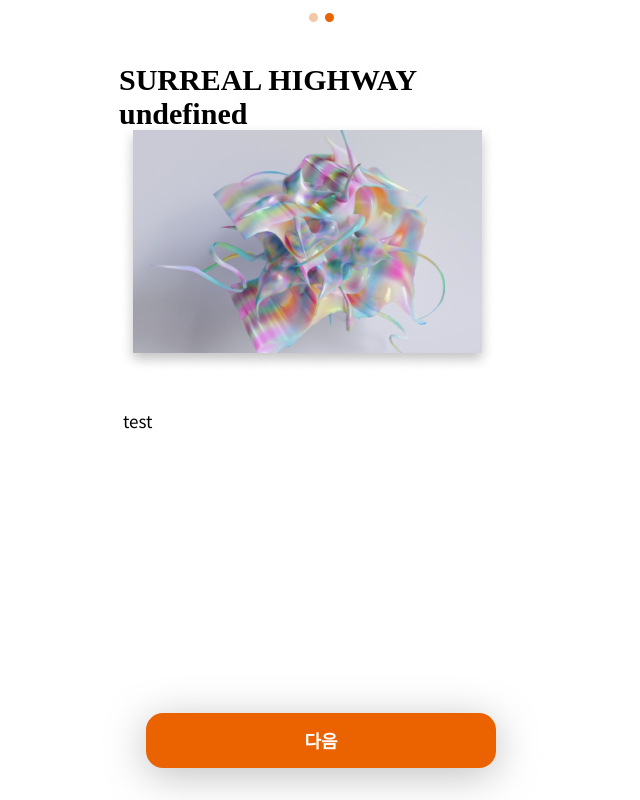
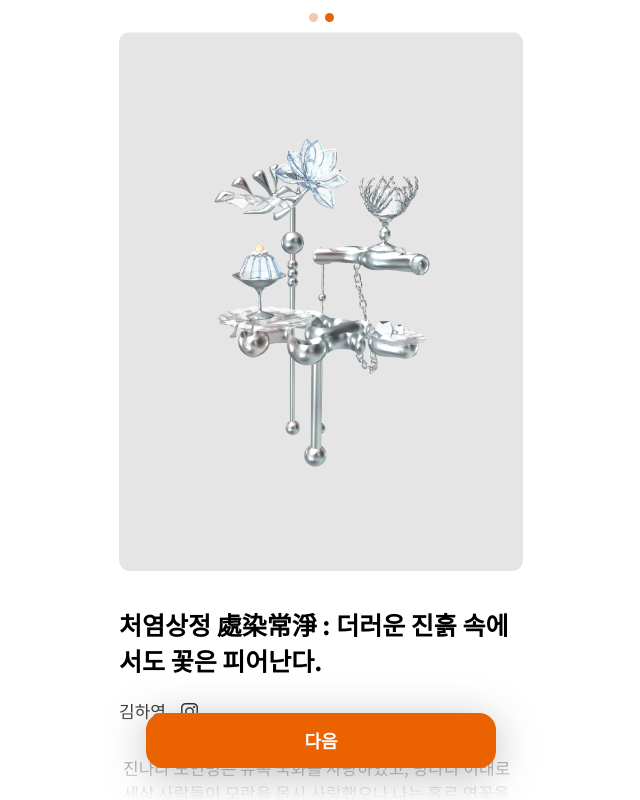
Before and after one commit to youseop/unknownocean_web, a React (Create React App) app: page / in a window 1280 px wide. Both pictures are taken after a click on the element 648 px from the left and 17 px from the top of the page. Shown: the top 800 px of the page, without its empty margins (319-959 px from the left). Built offline with nearby package versions, Linux system fonts and the light colour scheme; no server answers; a web font is replaced by a local one.

Commit message:
Edit layout of second page

```diff
--- a/public/index.html
+++ b/public/index.html
@@ -4,11 +4,12 @@
     <meta charset="utf-8" />
     <link rel="icon" href="%PUBLIC_URL%/favicon.ico" />
     <meta name="viewport" content="width=device-width, initial-scale=1" />
-    <meta name="theme-color" content="#000000" />
+    <meta name="theme-color" content="#FFFFFF" />
     <meta
       name="description"
       content="Web site created using create-react-app"
     />
+
     <link rel="apple-touch-icon" href="%PUBLIC_URL%/logo192.png" />
     <!--
       manifest.json provides metadata used when your web app is installed on a
--- a/src/components/SecondPage.tsx
+++ b/src/components/SecondPage.tsx
@@ -1,69 +1,131 @@
 import queryString from "query-string";
 import "../css/SecondPage.scss";
-import Header from "./Header";
+import { onClickInstagramIcon } from "../util/util";
 const artist1 = require("../img/artist_01.png");
+const artist2 = require("../img/artist_02.png");
+const instagramIcon = require("../img/instagram_icon.png");
 
 function SecondPage() {
   const code = queryString.parse(window.location.search).code;
   const artistCode = code ? Number(code) : 0;
-  const contentsOfArtist: { text: string; src: string }[] = [
+  const contentsOfArtist: {
+    title: string;
+    artist: string;
+    instagramUrl: string;
+    desc: string;
+    src: string;
+  }[] = [
     {
-      text: "test",
+      title: `처염상정 處染常淨 : 더러운 진흙 속에서도 꽃은 피어난다.`,
+      artist: "김하영",
+      instagramUrl: "https://www.instagram.com/_youseop/",
+      desc: `진나라 도연명은 유독 국화를 사랑하였고, 당나라 이래로 세상 사람들이 모란을 몹시 사랑했으나 나는 홀로 연꽃을 사랑한다.
+
+진흙에서 나왔어도 물들지 않고, 속은 통해 있고 밖은 곧아, 덩굴 지지 않고 가지도 치지 않는다.
+
+향기는 멀수록 더욱 맑고, 우뚝 깨끗하게 서 있으며 멀리서 바라볼 수는 있으나 함부로 가지고 놀 수는 없으니, 꽃의 고고한 풍채가 더욱 도드라진다.
+
+이 풍진(風塵) 세상에서 연꽃같이 곱고 정결하게 살아가는 이 그 몇이나 될까.
+
+연꽃같이 강인하고 순수한 누군가의 마음을 다채로운 오브젝트로 그려내어본다.`,
+      src: artist2,
+    },
+    {
+      title: "",
+      artist: "",
+      instagramUrl: "",
+      desc: "〈MANNA〉는 ‘이것이 무엇이냐’를 뜻하는 히브리어로, 관람자는 첫 번째 가상 공간에서 의문을 자아내는 알 수 없고 기이한 조각들을 만나게 됩니다.\n\n현실과 디지털 환경의 중간지대인 ’화면’이라는 차원에서, 관람자는 부유하는 조각들의 외형과 색상을 감상할 수 있습니다. 형태를 명확하게 특정할 수 없는 이미지들을 통해 ‘이것이 무엇인지’ 스스로 답을 내려볼 수 있습니다.\n\n해당 가상 공간에서 총 22점의 조각들이 전시되며, 이는 서리얼 하이웨이가 지난 8월 공개했던 시리즈 8집 《MANNA》의 작품 16점과 신작 6점을 더한 것입니다.",
       src: artist1,
     },
     {
-      text: "〈MANNA〉는 ‘이것이 무엇이냐’를 뜻하는 히브리어로, 관람자는 첫 번째 가상 공간에서 의문을 자아내는 알 수 없고 기이한 조각들을 만나게 됩니다.\n\n현실과 디지털 환경의 중간지대인 ’화면’이라는 차원에서, 관람자는 부유하는 조각들의 외형과 색상을 감상할 수 있습니다. 형태를 명확하게 특정할 수 없는 이미지들을 통해 ‘이것이 무엇인지’ 스스로 답을 내려볼 수 있습니다.\n\n해당 가상 공간에서 총 22점의 조각들이 전시되며, 이는 서리얼 하이웨이가 지난 8월 공개했던 시리즈 8집 《MANNA》의 작품 16점과 신작 6점을 더한 것입니다.",
+      title: "",
+      artist: "",
+      instagramUrl: "",
+      desc: "〈MANNA〉는 ‘이것이 무엇이냐’를 뜻하는 히브리어로, 관람자는 첫 번째 가상 공간에서 의문을 자아내는 알 수 없고 기이한 조각들을 만나게 됩니다.\n\n현실과 디지털 환경의 중간지대인 ’화면’이라는 차원에서, 관람자는 부유하는 조각들의 외형과 색상을 감상할 수 있습니다. 형태를 명확하게 특정할 수 없는 이미지들을 통해 ‘이것이 무엇인지’ 스스로 답을 내려볼 수 있습니다.\n\n해당 가상 공간에서 총 22점의 조각들이 전시되며, 이는 서리얼 하이웨이가 지난 8월 공개했던 시리즈 8집 《MANNA》의 작품 16점과 신작 6점을 더한 것입니다.",
       src: artist1,
     },
     {
-      text: "〈MANNA〉는 ‘이것이 무엇이냐’를 뜻하는 히브리어로, 관람자는 첫 번째 가상 공간에서 의문을 자아내는 알 수 없고 기이한 조각들을 만나게 됩니다.\n\n현실과 디지털 환경의 중간지대인 ’화면’이라는 차원에서, 관람자는 부유하는 조각들의 외형과 색상을 감상할 수 있습니다. 형태를 명확하게 특정할 수 없는 이미지들을 통해 ‘이것이 무엇인지’ 스스로 답을 내려볼 수 있습니다.\n\n해당 가상 공간에서 총 22점의 조각들이 전시되며, 이는 서리얼 하이웨이가 지난 8월 공개했던 시리즈 8집 《MANNA》의 작품 16점과 신작 6점을 더한 것입니다.",
+      title: "",
+      artist: "",
+      instagramUrl: "",
+      desc: "〈MANNA〉는 ‘이것이 무엇이냐’를 뜻하는 히브리어로, 관람자는 첫 번째 가상 공간에서 의문을 자아내는 알 수 없고 기이한 조각들을 만나게 됩니다.\n\n현실과 디지털 환경의 중간지대인 ’화면’이라는 차원에서, 관람자는 부유하는 조각들의 외형과 색상을 감상할 수 있습니다. 형태를 명확하게 특정할 수 없는 이미지들을 통해 ‘이것이 무엇인지’ 스스로 답을 내려볼 수 있습니다.\n\n해당 가상 공간에서 총 22점의 조각들이 전시되며, 이는 서리얼 하이웨이가 지난 8월 공개했던 시리즈 8집 《MANNA》의 작품 16점과 신작 6점을 더한 것입니다.",
       src: artist1,
     },
     {
-      text: "〈MANNA〉는 ‘이것이 무엇이냐’를 뜻하는 히브리어로, 관람자는 첫 번째 가상 공간에서 의문을 자아내는 알 수 없고 기이한 조각들을 만나게 됩니다.\n\n현실과 디지털 환경의 중간지대인 ’화면’이라는 차원에서, 관람자는 부유하는 조각들의 외형과 색상을 감상할 수 있습니다. 형태를 명확하게 특정할 수 없는 이미지들을 통해 ‘이것이 무엇인지’ 스스로 답을 내려볼 수 있습니다.\n\n해당 가상 공간에서 총 22점의 조각들이 전시되며, 이는 서리얼 하이웨이가 지난 8월 공개했던 시리즈 8집 《MANNA》의 작품 16점과 신작 6점을 더한 것입니다.",
+      title: "",
+      artist: "",
+      instagramUrl: "",
+      desc: "〈MANNA〉는 ‘이것이 무엇이냐’를 뜻하는 히브리어로, 관람자는 첫 번째 가상 공간에서 의문을 자아내는 알 수 없고 기이한 조각들을 만나게 됩니다.\n\n현실과 디지털 환경의 중간지대인 ’화면’이라는 차원에서, 관람자는 부유하는 조각들의 외형과 색상을 감상할 수 있습니다. 형태를 명확하게 특정할 수 없는 이미지들을 통해 ‘이것이 무엇인지’ 스스로 답을 내려볼 수 있습니다.\n\n해당 가상 공간에서 총 22점의 조각들이 전시되며, 이는 서리얼 하이웨이가 지난 8월 공개했던 시리즈 8집 《MANNA》의 작품 16점과 신작 6점을 더한 것입니다.",
       src: artist1,
     },
     {
-      text: "〈MANNA〉는 ‘이것이 무엇이냐’를 뜻하는 히브리어로, 관람자는 첫 번째 가상 공간에서 의문을 자아내는 알 수 없고 기이한 조각들을 만나게 됩니다.\n\n현실과 디지털 환경의 중간지대인 ’화면’이라는 차원에서, 관람자는 부유하는 조각들의 외형과 색상을 감상할 수 있습니다. 형태를 명확하게 특정할 수 없는 이미지들을 통해 ‘이것이 무엇인지’ 스스로 답을 내려볼 수 있습니다.\n\n해당 가상 공간에서 총 22점의 조각들이 전시되며, 이는 서리얼 하이웨이가 지난 8월 공개했던 시리즈 8집 《MANNA》의 작품 16점과 신작 6점을 더한 것입니다.",
+      title: "",
+      artist: "",
+      instagramUrl: "",
+      desc: "〈MANNA〉는 ‘이것이 무엇이냐’를 뜻하는 히브리어로, 관람자는 첫 번째 가상 공간에서 의문을 자아내는 알 수 없고 기이한 조각들을 만나게 됩니다.\n\n현실과 디지털 환경의 중간지대인 ’화면’이라는 차원에서, 관람자는 부유하는 조각들의 외형과 색상을 감상할 수 있습니다. 형태를 명확하게 특정할 수 없는 이미지들을 통해 ‘이것이 무엇인지’ 스스로 답을 내려볼 수 있습니다.\n\n해당 가상 공간에서 총 22점의 조각들이 전시되며, 이는 서리얼 하이웨이가 지난 8월 공개했던 시리즈 8집 《MANNA》의 작품 16점과 신작 6점을 더한 것입니다.",
       src: artist1,
     },
     {
-      text: "〈MANNA〉는 ‘이것이 무엇이냐’를 뜻하는 히브리어로, 관람자는 첫 번째 가상 공간에서 의문을 자아내는 알 수 없고 기이한 조각들을 만나게 됩니다.\n\n현실과 디지털 환경의 중간지대인 ’화면’이라는 차원에서, 관람자는 부유하는 조각들의 외형과 색상을 감상할 수 있습니다. 형태를 명확하게 특정할 수 없는 이미지들을 통해 ‘이것이 무엇인지’ 스스로 답을 내려볼 수 있습니다.\n\n해당 가상 공간에서 총 22점의 조각들이 전시되며, 이는 서리얼 하이웨이가 지난 8월 공개했던 시리즈 8집 《MANNA》의 작품 16점과 신작 6점을 더한 것입니다.",
+      title: "",
+      artist: "",
+      instagramUrl: "",
+      desc: "〈MANNA〉는 ‘이것이 무엇이냐’를 뜻하는 히브리어로, 관람자는 첫 번째 가상 공간에서 의문을 자아내는 알 수 없고 기이한 조각들을 만나게 됩니다.\n\n현실과 디지털 환경의 중간지대인 ’화면’이라는 차원에서, 관람자는 부유하는 조각들의 외형과 색상을 감상할 수 있습니다. 형태를 명확하게 특정할 수 없는 이미지들을 통해 ‘이것이 무엇인지’ 스스로 답을 내려볼 수 있습니다.\n\n해당 가상 공간에서 총 22점의 조각들이 전시되며, 이는 서리얼 하이웨이가 지난 8월 공개했던 시리즈 8집 《MANNA》의 작품 16점과 신작 6점을 더한 것입니다.",
       src: artist1,
     },
     {
-      text: "〈MANNA〉는 ‘이것이 무엇이냐’를 뜻하는 히브리어로, 관람자는 첫 번째 가상 공간에서 의문을 자아내는 알 수 없고 기이한 조각들을 만나게 됩니다.\n\n현실과 디지털 환경의 중간지대인 ’화면’이라는 차원에서, 관람자는 부유하는 조각들의 외형과 색상을 감상할 수 있습니다. 형태를 명확하게 특정할 수 없는 이미지들을 통해 ‘이것이 무엇인지’ 스스로 답을 내려볼 수 있습니다.\n\n해당 가상 공간에서 총 22점의 조각들이 전시되며, 이는 서리얼 하이웨이가 지난 8월 공개했던 시리즈 8집 《MANNA》의 작품 16점과 신작 6점을 더한 것입니다.",
+      title: "",
+      artist: "",
+      instagramUrl: "",
+      desc: "〈MANNA〉는 ‘이것이 무엇이냐’를 뜻하는 히브리어로, 관람자는 첫 번째 가상 공간에서 의문을 자아내는 알 수 없고 기이한 조각들을 만나게 됩니다.\n\n현실과 디지털 환경의 중간지대인 ’화면’이라는 차원에서, 관람자는 부유하는 조각들의 외형과 색상을 감상할 수 있습니다. 형태를 명확하게 특정할 수 없는 이미지들을 통해 ‘이것이 무엇인지’ 스스로 답을 내려볼 수 있습니다.\n\n해당 가상 공간에서 총 22점의 조각들이 전시되며, 이는 서리얼 하이웨이가 지난 8월 공개했던 시리즈 8집 《MANNA》의 작품 16점과 신작 6점을 더한 것입니다.",
       src: artist1,
     },
     {
-      text: "〈MANNA〉는 ‘이것이 무엇이냐’를 뜻하는 히브리어로, 관람자는 첫 번째 가상 공간에서 의문을 자아내는 알 수 없고 기이한 조각들을 만나게 됩니다.\n\n현실과 디지털 환경의 중간지대인 ’화면’이라는 차원에서, 관람자는 부유하는 조각들의 외형과 색상을 감상할 수 있습니다. 형태를 명확하게 특정할 수 없는 이미지들을 통해 ‘이것이 무엇인지’ 스스로 답을 내려볼 수 있습니다.\n\n해당 가상 공간에서 총 22점의 조각들이 전시되며, 이는 서리얼 하이웨이가 지난 8월 공개했던 시리즈 8집 《MANNA》의 작품 16점과 신작 6점을 더한 것입니다.",
+      title: "",
+      artist: "",
+      instagramUrl: "",
+      desc: "〈MANNA〉는 ‘이것이 무엇이냐’를 뜻하는 히브리어로, 관람자는 첫 번째 가상 공간에서 의문을 자아내는 알 수 없고 기이한 조각들을 만나게 됩니다.\n\n현실과 디지털 환경의 중간지대인 ’화면’이라는 차원에서, 관람자는 부유하는 조각들의 외형과 색상을 감상할 수 있습니다. 형태를 명확하게 특정할 수 없는 이미지들을 통해 ‘이것이 무엇인지’ 스스로 답을 내려볼 수 있습니다.\n\n해당 가상 공간에서 총 22점의 조각들이 전시되며, 이는 서리얼 하이웨이가 지난 8월 공개했던 시리즈 8집 《MANNA》의 작품 16점과 신작 6점을 더한 것입니다.",
       src: artist1,
     },
     {
-      text: "〈MANNA〉는 ‘이것이 무엇이냐’를 뜻하는 히브리어로, 관람자는 첫 번째 가상 공간에서 의문을 자아내는 알 수 없고 기이한 조각들을 만나게 됩니다.\n\n현실과 디지털 환경의 중간지대인 ’화면’이라는 차원에서, 관람자는 부유하는 조각들의 외형과 색상을 감상할 수 있습니다. 형태를 명확하게 특정할 수 없는 이미지들을 통해 ‘이것이 무엇인지’ 스스로 답을 내려볼 수 있습니다.\n\n해당 가상 공간에서 총 22점의 조각들이 전시되며, 이는 서리얼 하이웨이가 지난 8월 공개했던 시리즈 8집 《MANNA》의 작품 16점과 신작 6점을 더한 것입니다.",
+      title: "",
+      artist: "",
+      instagramUrl: "",
+      desc: "〈MANNA〉는 ‘이것이 무엇이냐’를 뜻하는 히브리어로, 관람자는 첫 번째 가상 공간에서 의문을 자아내는 알 수 없고 기이한 조각들을 만나게 됩니다.\n\n현실과 디지털 환경의 중간지대인 ’화면’이라는 차원에서, 관람자는 부유하는 조각들의 외형과 색상을 감상할 수 있습니다. 형태를 명확하게 특정할 수 없는 이미지들을 통해 ‘이것이 무엇인지’ 스스로 답을 내려볼 수 있습니다.\n\n해당 가상 공간에서 총 22점의 조각들이 전시되며, 이는 서리얼 하이웨이가 지난 8월 공개했던 시리즈 8집 《MANNA》의 작품 16점과 신작 6점을 더한 것입니다.",
       src: artist1,
     },
     {
-      text: "〈MANNA〉는 ‘이것이 무엇이냐’를 뜻하는 히브리어로, 관람자는 첫 번째 가상 공간에서 의문을 자아내는 알 수 없고 기이한 조각들을 만나게 됩니다.\n\n현실과 디지털 환경의 중간지대인 ’화면’이라는 차원에서, 관람자는 부유하는 조각들의 외형과 색상을 감상할 수 있습니다. 형태를 명확하게 특정할 수 없는 이미지들을 통해 ‘이것이 무엇인지’ 스스로 답을 내려볼 수 있습니다.\n\n해당 가상 공간에서 총 22점의 조각들이 전시되며, 이는 서리얼 하이웨이가 지난 8월 공개했던 시리즈 8집 《MANNA》의 작품 16점과 신작 6점을 더한 것입니다.",
+      title: "",
+      artist: "",
+      instagramUrl: "",
+      desc: "〈MANNA〉는 ‘이것이 무엇이냐’를 뜻하는 히브리어로, 관람자는 첫 번째 가상 공간에서 의문을 자아내는 알 수 없고 기이한 조각들을 만나게 됩니다.\n\n현실과 디지털 환경의 중간지대인 ’화면’이라는 차원에서, 관람자는 부유하는 조각들의 외형과 색상을 감상할 수 있습니다. 형태를 명확하게 특정할 수 없는 이미지들을 통해 ‘이것이 무엇인지’ 스스로 답을 내려볼 수 있습니다.\n\n해당 가상 공간에서 총 22점의 조각들이 전시되며, 이는 서리얼 하이웨이가 지난 8월 공개했던 시리즈 8집 《MANNA》의 작품 16점과 신작 6점을 더한 것입니다.",
       src: artist1,
     },
     {
-      text: "〈MANNA〉는 ‘이것이 무엇이냐’를 뜻하는 히브리어로, 관람자는 첫 번째 가상 공간에서 의문을 자아내는 알 수 없고 기이한 조각들을 만나게 됩니다.\n\n현실과 디지털 환경의 중간지대인 ’화면’이라는 차원에서, 관람자는 부유하는 조각들의 외형과 색상을 감상할 수 있습니다. 형태를 명확하게 특정할 수 없는 이미지들을 통해 ‘이것이 무엇인지’ 스스로 답을 내려볼 수 있습니다.\n\n해당 가상 공간에서 총 22점의 조각들이 전시되며, 이는 서리얼 하이웨이가 지난 8월 공개했던 시리즈 8집 《MANNA》의 작품 16점과 신작 6점을 더한 것입니다.",
-      src: artist1,
-    },
-    {
-      text: "〈MANNA〉는 ‘이것이 무엇이냐’를 뜻하는 히브리어로, 관람자는 첫 번째 가상 공간에서 의문을 자아내는 알 수 없고 기이한 조각들을 만나게 됩니다.\n\n현실과 디지털 환경의 중간지대인 ’화면’이라는 차원에서, 관람자는 부유하는 조각들의 외형과 색상을 감상할 수 있습니다. 형태를 명확하게 특정할 수 없는 이미지들을 통해 ‘이것이 무엇인지’ 스스로 답을 내려볼 수 있습니다.\n\n해당 가상 공간에서 총 22점의 조각들이 전시되며, 이는 서리얼 하이웨이가 지난 8월 공개했던 시리즈 8집 《MANNA》의 작품 16점과 신작 6점을 더한 것입니다.",
+      title: "",
+      artist: "",
+      instagramUrl: "",
+      desc: "〈MANNA〉는 ‘이것이 무엇이냐’를 뜻하는 히브리어로, 관람자는 첫 번째 가상 공간에서 의문을 자아내는 알 수 없고 기이한 조각들을 만나게 됩니다.\n\n현실과 디지털 환경의 중간지대인 ’화면’이라는 차원에서, 관람자는 부유하는 조각들의 외형과 색상을 감상할 수 있습니다. 형태를 명확하게 특정할 수 없는 이미지들을 통해 ‘이것이 무엇인지’ 스스로 답을 내려볼 수 있습니다.\n\n해당 가상 공간에서 총 22점의 조각들이 전시되며, 이는 서리얼 하이웨이가 지난 8월 공개했던 시리즈 8집 《MANNA》의 작품 16점과 신작 6점을 더한 것입니다.",
       src: artist1,
     },
   ];
-  console.log("artistCode: ", artistCode);
+  const contentOfArtist = contentsOfArtist[artistCode];
 
-  const contentOfArtist = contentsOfArtist[artistCode];
   return (
-    <div className="page">
-      <Header text={`SURREAL HIGHWAY ${code}`} />
+    <div className="second-page">
       <img className="img" src={contentOfArtist.src} alt="error" />
-      <div className="text">{contentOfArtist.text}</div>
+      <div className="title">{contentOfArtist.title}</div>
+      <div className="artist-wrapper">
+        <div className="artist">{contentOfArtist.artist}</div>
+        <img
+          className="instagram-icon"
+          src={instagramIcon}
+          alt="error"
+          onClick={() => {
+            onClickInstagramIcon("https://www.instagram.com/unknowwnocean/");
+          }}
+        />
+      </div>
+      <div className="text">{contentOfArtist.desc}</div>
     </div>
   );
 }
--- a/src/css/FirstPage.scss
+++ b/src/css/FirstPage.scss
@@ -2,7 +2,6 @@
   min-height: 480px;
   margin-bottom: 100px;
   .img {
-    filter: drop-shadow(0px 6px 14px rgba(0, 0, 0, 0.25));
     border-radius: 11px;
     width: 100%;
   }
--- a/src/css/SecondPage.scss
+++ b/src/css/SecondPage.scss
@@ -0,0 +1,31 @@
+.second-page {
+  min-height: 480px;
+  margin-bottom: 100px;
+  .img {
+    border-radius: 11px;
+    width: 100%;
+    margin-bottom: 30px;
+  }
+  .title {
+    font-weight: 600;
+    font-size: 25px;
+    margin-bottom: 20px;
+    white-space: pre-wrap;
+  }
+  .artist {
+    font-weight: 400;
+    font-size: 17px;
+  }
+  .artist-wrapper {
+    display: flex;
+  }
+  .instagram-icon {
+    width: 17px;
+    height: 17px;
+    padding: 15px;
+    transform: translate(0px, -10px);
+  }
+  .text {
+    padding-top: 10px;
+  }
+}
--- /dev/null
+++ b/src/util/util.ts
@@ -0,0 +1,3 @@
+export const onClickInstagramIcon = (url: string) => {
+  window.open(url, "_blank");
+};
```
Also changed, not shown: src/components/FirstPage.tsx (+4 -4 lines), src/img/artist_01.png, src/img/artist_02.png (added).
